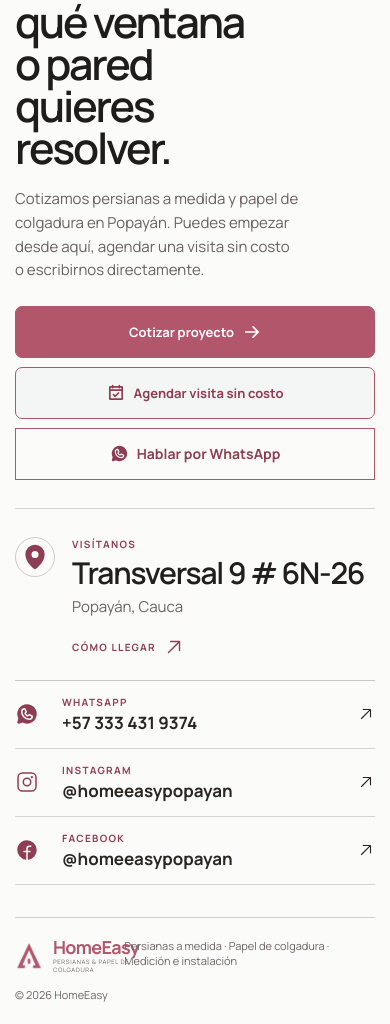
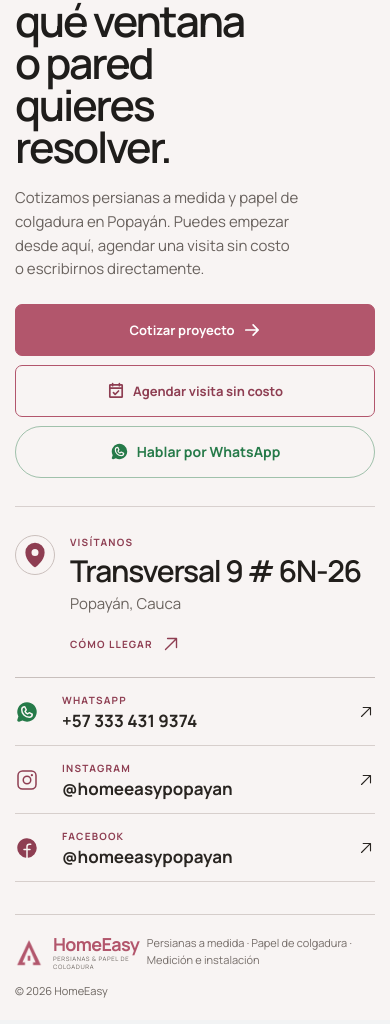
Before and after one commit to alejoherrera05-del/HomeEasy-Web, a React (Vite) app: page / in a window 390 px wide. Shown: the part 8188-9212 px from the top of the page. Built offline with nearby package versions, Linux system fonts and the light colour scheme.

Commit message:
Redesign the local closing section for publication

```diff
--- a/src/contact-v4.css
+++ b/src/contact-v4.css
@@ -1,31 +1,31 @@
-/* HomeEasy contact v4 — local, editorial, real-business close. */
+/* HomeEasy contact v5 — warm local close with three clear conversion paths. */
 
 .contact-v4 {
   color: #1f1d1b;
-  background: #fbfbfa;
+  background: #f8f4f3;
   border-top: 1px solid rgba(32, 29, 27, .11);
 }
 
 .contact-v4-shell {
   width: min(1320px, calc(100% - 48px));
   margin: 0 auto;
-  padding-top: clamp(88px, 7vw, 116px);
+  padding-top: clamp(82px, 6.8vw, 108px);
 }
 
 .contact-v4-heading {
-  padding-bottom: clamp(58px, 6vw, 82px);
-  border-bottom: 1px solid #d5d2cf;
+  padding-bottom: clamp(52px, 5.4vw, 72px);
+  border-bottom: 1px solid #d8d0ce;
 }
 
 .contact-v4-brandline {
-  margin-bottom: 30px;
+  margin-bottom: 27px;
   display: flex;
   align-items: center;
   gap: 12px;
   color: var(--rose-dark);
   font-size: 11px;
   font-weight: 760;
-  letter-spacing: .14em;
+  letter-spacing: .13em;
 }
 
 .contact-v4-brandline img {
@@ -36,83 +36,87 @@
 
 .contact-v4-heading-grid {
   display: grid;
-  grid-template-columns: minmax(0, 1.15fr) minmax(380px, .7fr);
-  gap: clamp(58px, 9vw, 138px);
+  grid-template-columns: minmax(0, 1.08fr) minmax(420px, .72fr);
+  gap: clamp(54px, 8vw, 124px);
   align-items: end;
 }
 
 .contact-v4-heading h2 {
   max-width: 760px;
   margin: 0;
-  font-size: clamp(50px, 5.6vw, 82px);
-  line-height: .95;
-  letter-spacing: -.058em;
+  font-size: clamp(48px, 5.25vw, 76px);
+  line-height: .96;
+  letter-spacing: -.056em;
   font-weight: 510;
   text-wrap: balance;
 }
 
-.contact-v4-heading-grid > div {
-  max-width: 560px;
+.contact-v4-heading-copy {
+  max-width: 570px;
 }
 
-.contact-v4-heading-grid > div > p {
+.contact-v4-heading-copy > p {
   margin: 0;
   color: #625c57;
   font-size: 18px;
-  line-height: 1.7;
+  line-height: 1.64;
 }
 
 .contact-v4-actions {
-  margin-top: 30px;
+  margin-top: 28px;
   display: flex;
   align-items: center;
   flex-wrap: wrap;
-  gap: 16px 22px;
+  gap: 10px;
 }
 
 .contact-v4-actions .button {
   min-height: 50px;
   display: inline-flex;
   align-items: center;
-  gap: 9px;
+  gap: 8px;
+}
+
+.contact-v4-visit-cta {
+  background: transparent !important;
 }
 
 .contact-v4-whatsapp-cta {
-  min-height: 48px;
+  min-height: 46px;
+  padding: 0 2px;
   display: inline-flex;
   align-items: center;
   gap: 8px;
-  color: var(--rose-dark);
+  color: #267a49;
   font-size: 14px;
-  font-weight: 680;
+  font-weight: 700;
   text-decoration: none;
-  border-bottom: 1px solid currentColor;
+  border-bottom: 1px solid rgba(38, 122, 73, .45);
 }
 
 .contact-v4-directory {
   display: grid;
-  grid-template-columns: minmax(0, 1.05fr) minmax(420px, .95fr);
-  gap: clamp(54px, 8vw, 120px);
-  padding: clamp(56px, 6vw, 84px) 0;
+  grid-template-columns: minmax(0, 1.08fr) minmax(420px, .92fr);
+  gap: clamp(56px, 8vw, 116px);
+  padding: clamp(52px, 5.5vw, 76px) 0 clamp(48px, 5vw, 70px);
 }
 
 .contact-v4-location {
-  min-height: 230px;
   display: grid;
-  grid-template-columns: 58px minmax(0, 1fr) auto;
-  gap: 18px;
+  grid-template-columns: 54px minmax(0, 1fr) auto;
+  gap: 19px;
   align-items: start;
   color: #211e1b;
   text-decoration: none;
 }
 
 .contact-v4-location-icon {
-  width: 50px;
-  height: 50px;
+  width: 48px;
+  height: 48px;
   display: grid;
   place-items: center;
   color: var(--rose-dark);
-  border: 1px solid #cfcac5;
+  border: 1px solid #cabfbc;
   border-radius: 50%;
 }
 
@@ -126,15 +130,15 @@
   color: var(--rose-dark);
   font-size: 10px;
   font-weight: 760;
-  letter-spacing: .13em;
+  letter-spacing: .12em;
 }
 
 .contact-v4-location strong {
   max-width: 620px;
-  font-size: clamp(32px, 3.3vw, 48px);
-  line-height: 1.02;
-  letter-spacing: -.04em;
-  font-weight: 540;
+  font-size: clamp(34px, 3.45vw, 50px);
+  line-height: 1.01;
+  letter-spacing: -.042em;
+  font-weight: 550;
 }
 
 .contact-v4-location p {
@@ -144,7 +148,7 @@
 }
 
 .contact-v4-route {
-  padding-top: 4px;
+  padding-top: 3px;
   display: flex;
   align-items: center;
   gap: 7px;
@@ -156,7 +160,7 @@
 }
 
 .contact-v4-channels {
-  border-top: 1px solid #cbc7c3;
+  border-top: 1px solid #c8bfbc;
 }
 
 .contact-v4-channels > a {
@@ -167,11 +171,15 @@
   align-items: center;
   color: #292521;
   text-decoration: none;
-  border-bottom: 1px solid #d7d3cf;
+  border-bottom: 1px solid #d7cfcc;
 }
 
 .contact-v4-channels > a > svg:first-child {
   color: var(--rose-dark);
+}
+
+.contact-v4-channels > a:first-child > svg:first-child {
+  color: #267a49;
 }
 
 .contact-v4-channels > a span {
@@ -182,7 +190,7 @@
 .contact-v4-channels strong {
   font-size: clamp(17px, 1.45vw, 21px);
   line-height: 1.2;
-  font-weight: 610;
+  font-weight: 620;
 }
 
 .contact-v4-location,
@@ -194,10 +202,13 @@
 .contact-v4-location:hover,
 .contact-v4-location:focus-visible,
 .contact-v4-channels > a:hover,
-.contact-v4-channels > a:focus-visible,
+.contact-v4-channels > a:focus-visible {
+  color: var(--rose-dark);
+}
+
 .contact-v4-whatsapp-cta:hover,
 .contact-v4-whatsapp-cta:focus-visible {
-  color: var(--rose-dark);
+  color: #1d663c;
 }
 
 .contact-v4-channels > a:hover,
@@ -206,13 +217,13 @@
 }
 
 .contact-v4-foot {
-  min-height: 100px;
+  min-height: 98px;
   display: grid;
   grid-template-columns: 1fr auto auto;
-  gap: 32px;
+  gap: 30px;
   align-items: center;
   color: #6c6560;
-  border-top: 1px solid #d4d0cc;
+  border-top: 1px solid #d5cdca;
 }
 
 .contact-v4-wordmark {
@@ -250,52 +261,66 @@
   font-size: 11px;
 }
 
-@media (max-width: 1050px) {
+.contact-v4-foot p {
+  color: #756d69;
+}
+
+@media (max-width: 1080px) {
   .contact-v4-heading-grid {
-    grid-template-columns: 1fr minmax(320px, .8fr);
-    gap: 46px;
+    grid-template-columns: 1fr minmax(350px, .82fr);
+    gap: 44px;
   }
 
   .contact-v4-directory {
     grid-template-columns: 1fr 1fr;
-    gap: 46px;
+    gap: 44px;
+  }
+
+  .contact-v4-foot {
+    grid-template-columns: 1fr auto;
+  }
+
+  .contact-v4-foot p {
+    grid-row: 2;
+    grid-column: 1 / -1;
+    padding-bottom: 20px;
   }
 }
 
 @media (max-width: 760px) {
   .contact-v4-shell {
     width: calc(100% - 30px);
-    padding-top: 66px;
+    padding-top: 62px;
   }
 
   .contact-v4-heading {
-    padding-bottom: 44px;
+    padding-bottom: 42px;
   }
 
   .contact-v4-brandline {
-    margin-bottom: 18px;
-    font-size: 10px;
+    margin-bottom: 17px;
+    font-size: 9.5px;
   }
 
   .contact-v4-heading-grid {
     grid-template-columns: 1fr;
-    gap: 22px;
+    gap: 21px;
   }
 
   .contact-v4-heading h2 {
-    max-width: 9ch;
-    font-size: clamp(46px, 13vw, 60px);
-    line-height: .96;
+    max-width: 10.5ch;
+    font-size: clamp(43px, 12vw, 56px);
+    line-height: .97;
   }
 
-  .contact-v4-heading-grid > div > p {
+  .contact-v4-heading-copy > p {
     max-width: 35ch;
     font-size: 16px;
-    line-height: 1.62;
+    line-height: 1.58;
   }
 
   .contact-v4-actions {
-    margin-top: 24px;
+    margin-top: 23px;
     display: grid;
     grid-template-columns: 1fr;
     gap: 9px;
@@ -309,18 +334,19 @@
   }
 
   .contact-v4-whatsapp-cta {
-    border: 1px solid var(--rose);
+    padding: 0 14px;
+    border: 1px solid rgba(38, 122, 73, .42);
+    border-radius: 999px;
   }
 
   .contact-v4-directory {
     grid-template-columns: 1fr;
     gap: 34px;
-    padding: 44px 0 52px;
+    padding: 42px 0 50px;
   }
 
   .contact-v4-location {
-    min-height: 0;
-    grid-template-columns: 44px minmax(0, 1fr);
+    grid-template-columns: 42px minmax(0, 1fr);
     gap: 13px;
   }
 
@@ -353,10 +379,18 @@
 
   .contact-v4-foot {
     min-height: 0;
-    padding: 24px 0 30px;
+    padding: 23px 0 29px;
     grid-template-columns: 1fr;
-    gap: 13px;
+    gap: 12px;
     align-items: start;
+  }
+
+  .contact-v4-foot p {
+    grid-row: auto;
+    grid-column: auto;
+    padding-bottom: 0;
+    max-width: 34ch;
+    line-height: 1.5;
   }
 
   .contact-v4-foot p,
```
